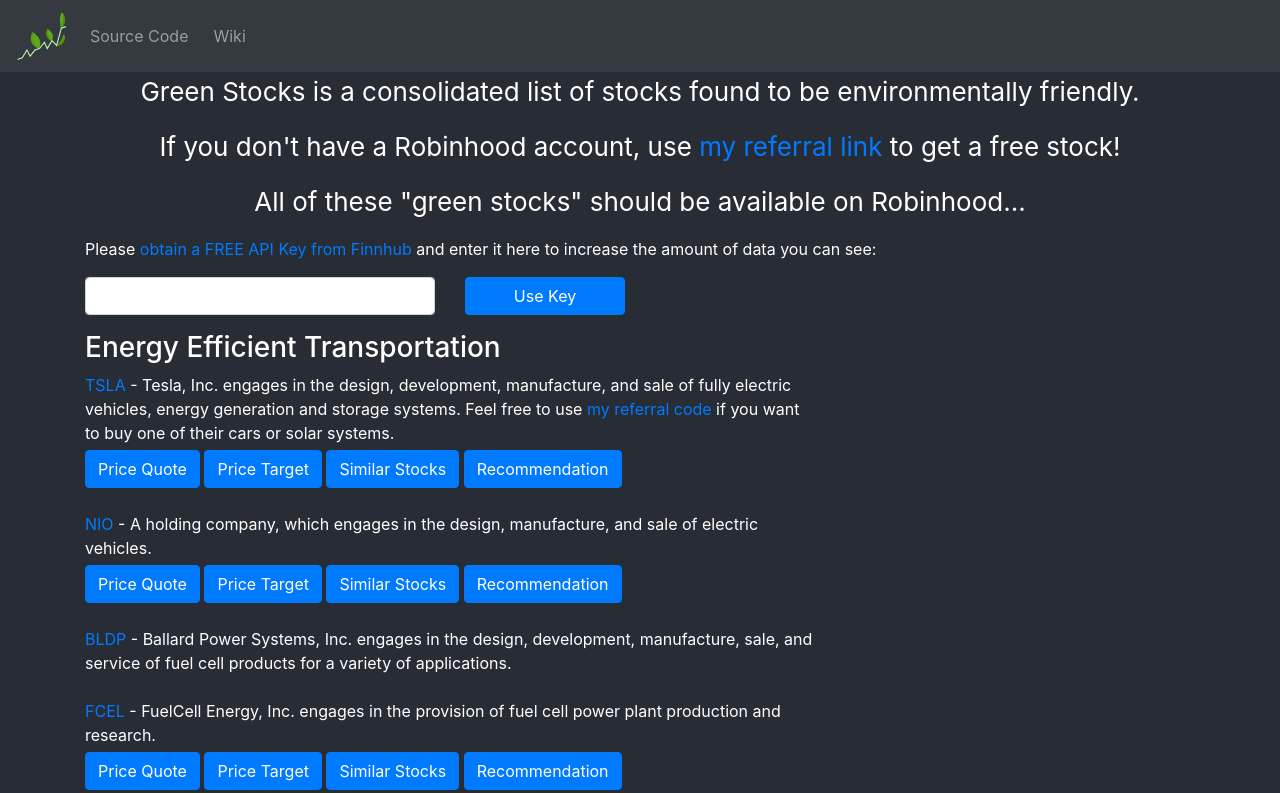
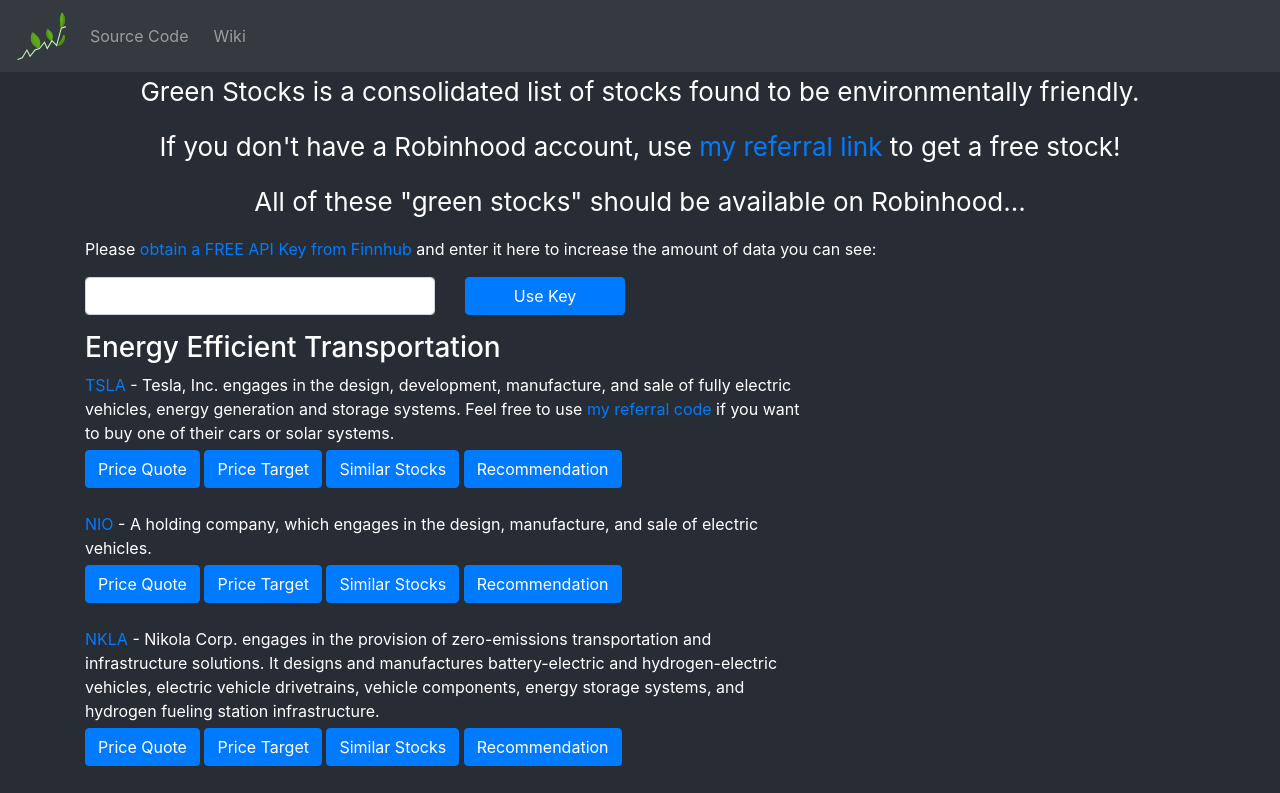
Before and after one commit to delphe/green-stocks, a React (Create React App) app: page / in a window 1280 px wide. Shown: the top 793 px of the page. Built offline with nearby package versions, Linux system fonts and the light colour scheme.

Commit message:
add NKLA stock info and update error handling to include timeout because finnhub is currently down

```diff
--- a/src/App.js
+++ b/src/App.js
@@ -36,6 +36,11 @@
                   NIO </a>
                      - A holding company, which engages in the design, manufacture, and sale of electric vehicles.<br/>
                   <FinnhubData symbol="NIO" />
+                  <br/>
+                  <a href="https://robinhood.com/stocks/NKLA" target="_blank" rel="noopener noreferrer">
+                  NKLA </a>
+                     - Nikola Corp. engages in the provision of zero-emissions transportation and infrastructure solutions. It designs and manufactures battery-electric and hydrogen-electric vehicles, electric vehicle drivetrains, vehicle components, energy storage systems, and hydrogen fueling station infrastructure.<br/>
+                  <FinnhubData symbol="NKLA" />
                   <br/>
                   <a href="https://robinhood.com/stocks/BLDP" target="_blank" rel="noopener noreferrer">
                   BLDP </a>
--- a/src/components/FinnhubData.js
+++ b/src/components/FinnhubData.js
@@ -73,7 +73,8 @@
     this.keyData = JSON.parse(localStorage.getItem('apikey'));
     this.setState({ show: true, isLoading: true });
     try {
-      await axios.get('https://finnhub.io/api/v1/stock/profile?symbol='+symbol+'&token='+this.keyData.apikey)
+      await axios.get('https://finnhub.io/api/v1/stock/profile?symbol='+symbol+
+       '&token='+this.keyData.apikey, { timeout: 30000 })
         .then( (response) => {
           this.setState({
             name: response.data.name,
@@ -101,7 +102,8 @@
     this.keyData = JSON.parse(localStorage.getItem('apikey'));
     this.setState({ show: true, isLoading: true });
     try {
-      await axios.get('https://finnhub.io/api/v1/quote?symbol='+symbol+'&token='+this.keyData.apikey)
+      await axios.get('https://finnhub.io/api/v1/quote?symbol='+symbol+
+       '&token='+this.keyData.apikey, { timeout: 30000 })
         .then( (response) => {
           var date = new Date(response.data.t * 1000);
           var months_arr = ['Jan','Feb','Mar','Apr','May','Jun','Jul','Aug','Sep','Oct','Nov','Dec'];
@@ -119,6 +121,7 @@
             isLoading: false
           })
         }, (error) => {
+          console.log("ERROR!!!");
           this.finnhubErrorHandler(error);
         } )
     } catch (e) {
@@ -136,7 +139,8 @@
     this.keyData = JSON.parse(localStorage.getItem('apikey'));
     this.setState({ show: true, isLoading: true });
     try {
-      await axios.get('https://finnhub.io/api/v1/stock/price-target?symbol='+symbol+'&token='+this.keyData.apikey)
+      await axios.get('https://finnhub.io/api/v1/stock/price-target?symbol='+symbol+
+       '&token='+this.keyData.apikey, { timeout: 30000 })
         .then( (response) => {
           this.setState({
             lastUpdated: response.data.lastUpdated,
@@ -165,7 +169,8 @@
     this.keyData = JSON.parse(localStorage.getItem('apikey'));
     this.setState({ show: true, isLoading: true });
     try {
-      await axios.get('https://finnhub.io/api/v1/stock/peers?symbol='+symbol+'&token='+this.keyData.apikey)
+      await axios.get('https://finnhub.io/api/v1/stock/peers?symbol='+symbol+
+       '&token='+this.keyData.apikey, { timeout: 30000 })
         .then( (response) => {
           this.setState({
             peers: response.data,
@@ -189,7 +194,8 @@
     this.keyData = JSON.parse(localStorage.getItem('apikey'));
     this.setState({ show: true, isLoading: true });
     try {
-      await axios.get('https://finnhub.io/api/v1/stock/recommendation?symbol='+symbol+'&token='+this.keyData.apikey)
+      await axios.get('https://finnhub.io/api/v1/stock/recommendation?symbol='+symbol+
+       '&token='+this.keyData.apikey, { timeout: 30000 })
         .then( (response) => {
           var totalAnalysts = response.data[0].buy + response.data[0].sell + response.data[0].hold;
           this.setState({
@@ -223,9 +229,17 @@
   finnhubErrorHandler(error){
     this.keyData = JSON.parse(localStorage.getItem('apikey'));
     var error_msg;
-    var missing_apikey_msg;
+    var missing_apikey_msg = '';
     if(!this.keyData.apikey || this.keyData.apikey === ''){
       missing_apikey_msg = 'Please obtain an API Key from Finnhub.';
+    }
+    if(error.response === undefined){
+      console.log("Error status not found!!! Most likely a timeout issue.");
+      this.resetState();
+      this.setState({
+        error: ' An error occurred calling Finnhub API! ' + missing_apikey_msg
+      });
+      return;
     }
     switch (error.response.status) {
       case 401 :
--- a/src/components/FinnhubR13s.js
+++ b/src/components/FinnhubR13s.js
@@ -28,7 +28,7 @@
       r13s: [],
       sustainable_co: ['CSCO','HPE','MKC','PLD','DHR','HPQ','CMA','CHYHY','NVZMY','ING','BDORY','AQNA','UMICY','CIG','ACN','TSM','SNY','KNYJY','ISNPY','SIEGY','NABZY','SHG','BDRBF','UL','BMO','SGBLY','ERIC','CNI','CSIQ','WDAY'],
       // eft_stocks: ['ESGU','ESGE','SUSL','ESGD','DSI','SUSA','ICLN','LDEM','CRBN','SUSB','EAGG','ESML','SUSC','SDG','BGRN'],
-      finnhub_stocks: ['TSLA','NIO','FCEL','ENS','GE','FSLR','VSLR','JKS','SPWR','SEDG','RUN','ENPH','NOVA','AWK','IDA','XLY','PCG','BEP','UNFI','CVA','FTEK'],
+      finnhub_stocks: ['TSLA','NIO','NKLA','FCEL','ENS','GE','FSLR','VSLR','JKS','SPWR','SEDG','RUN','ENPH','NOVA','AWK','IDA','XLY','PCG','BEP','UNFI','CVA','FTEK'],
       // TODO: find another API that can lookup these other stocks
       // other_stocks: ['BLDP','PCRFY','VWDRY','NEP','FAN','TAN','ORA','EVX','PZD']
     }
@@ -62,7 +62,8 @@
     var r13sObj = [];
     for (const [,symbol] of stock_array.entries()) {
       try {
-        await axios.get('https://finnhub.io/api/v1/stock/recommendation?symbol='+symbol+'&token='+keyData.apikey)
+        await axios.get('https://finnhub.io/api/v1/stock/recommendation?symbol='+
+          symbol+'&token='+keyData.apikey, { timeout: 30000 })
           .then( (response) => {
             if (response.data.length>0) {
               var totalAnalysts = response.data[0].buy + response.data[0].sell + response.data[0].hold;
@@ -159,6 +160,9 @@
    * @param  {} error api error response from Finnhub
    */
   finnhubErrorHandler(error){
+    if(error.response === undefined){
+      return 'An error occurred calling Finnhub API!';
+    }
     switch (error.response.status) {
       case 401 :
         return 'Authentication Failed! Try deleting your API Key and re-enter it.';
```
